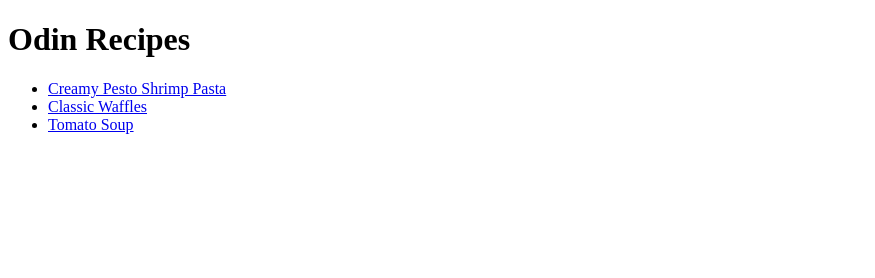
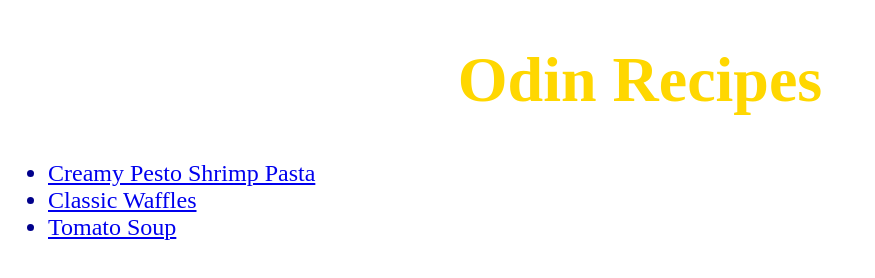
Before and after one commit to m-redw/odin-recipes, a plain HTML site: page index.html in a window 1280 px wide. Shown: the whole page, without its empty margins (0-875 px from the left). Drawn offline with Linux system fonts and the light colour scheme.

Commit message:
Add style to index file
Before, no stylesheet. Just basic layout and appearance.
Now, with external CSS, font sizes and colors change.
Title is also centered.

```diff
--- /dev/null
+++ b/index-style.css
@@ -0,0 +1,14 @@
+h1 {
+    /* font */
+    color: gold;
+    font-family: 'Times New Roman', Times, serif;
+    font-size: 64px;
+
+    /* alignment */
+    text-align: center;
+}
+
+li {
+    font-size: 24px;
+    color: darkblue;
+}
--- a/index.html
+++ b/index.html
@@ -4,6 +4,7 @@
     <meta charset="UTF-8">
     <meta name="viewport" content="width=device-width, initial-scale=1.0">
     <title>Odin Recipes</title>
+    <link rel="stylesheet" href="index-style.css">
 </head>
 
 <body>
```
